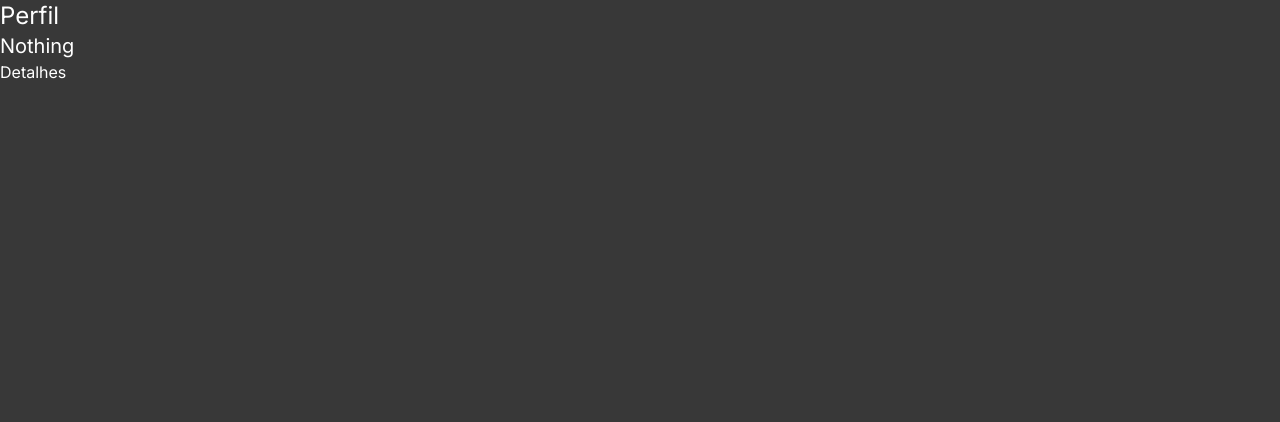
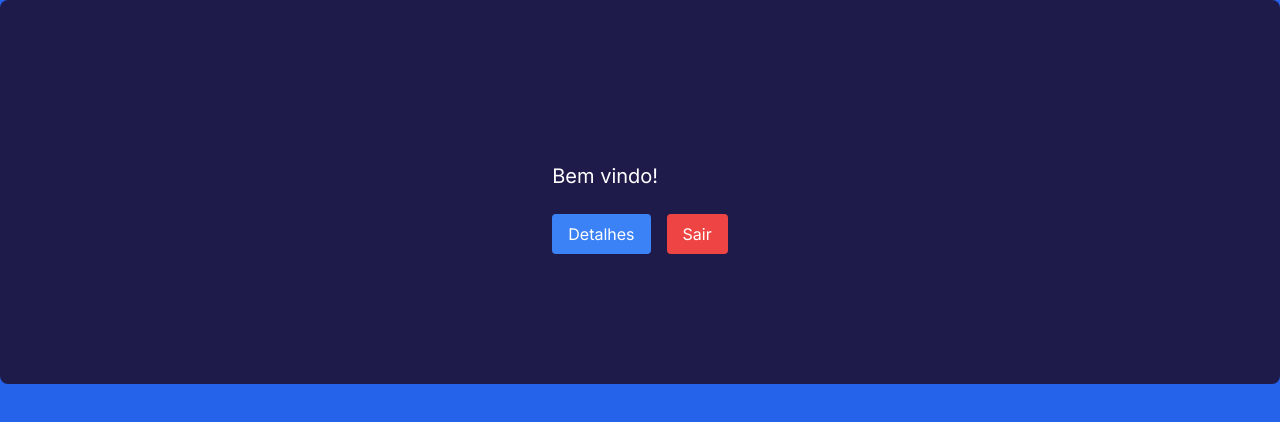
Before and after one commit to marclipe/app-auth, a Next.js app: page /profile in a window 1280 px wide. Shown: the top 422 px of the page. Built offline with nearby package versions, Linux system fonts and the light colour scheme.

Commit message:
Logout done!

```diff
--- a/package.json
+++ b/package.json
@@ -22,6 +22,7 @@
     "@types/bcryptjs": "^2.4.6",
     "@types/jsonwebtoken": "^9.0.6",
     "@types/node": "^20",
+    "@types/nodemailer": "^6.4.15",
     "@types/react": "^18",
     "@types/react-dom": "^18",
     "eslint": "^8",
--- /dev/null
+++ b/src/app/api/users/logout/route.ts
@@ -0,0 +1,12 @@
+import { NextRequest, NextResponse } from "next/server";
+
+export async function GET(request: NextRequest) {
+  console.log("Logout endpoint called");
+  try {
+    const response = NextResponse.json({ message: 'Logout successful' });
+    response.cookies.set('token', '', {maxAge: -1}); //remove the cookie
+    return response;
+  } catch (error: any) {
+    return NextResponse.json({error: error.message}, {status: 500});
+  }
+}
--- a/src/app/api/users/me/route.ts
+++ b/src/app/api/users/me/route.ts
@@ -13,7 +13,7 @@ export async function GET(request: NextRequest) {
     const user = await User.findOne({_id: userId}).select("-password");
     return NextResponse.json({
       message: "User found",
-      data: User
+      data: user
     })
   } catch (error: any) {
     return NextResponse.json({error: error.message}, {status: 400});
--- a/src/app/globals.css
+++ b/src/app/globals.css
@@ -4,7 +4,7 @@
 
 @layer base {
   body {
-    @apply bg-[#383838] text-white;
+    @apply bg-blue-600 text-white;
   }
 
   h1 {
--- a/src/app/helpers/mailer.ts
+++ b/src/app/helpers/mailer.ts
@@ -1,6 +1,44 @@
+import User from "@/models/userModel";
+import bcryptjs from "bcryptjs"
+import nodemailer from "nodemailer";
 
-export const sendEmail = async () => {
+export const sendEmail = async ({ email, emailType, userId }: any) => {
   try {
+    const hashedToken = await bcryptjs.hash(userId.toString(), 10);
+
+    if (emailType === "VERIFY") {
+      await User.findByIdAndUpdate(userId,
+        {
+          verifyToken: hashedToken,
+          verifyTokenExpiry: Date.now() + 3600000,
+        }
+      );
+    } else if(emailType === "RESET") {
+      await User.findByIdAndUpdate(userId, {
+        forgotPasswordToken: hashedToken,
+        forgotPasswordTokenExpiry: Date.now() + 3600000,
+      });
+    }
+
+    //nodemailer transport
+    var transport = nodemailer.createTransport({
+      host: "sandbox.smtp.mailtrap.io",
+      port: 2525,
+      auth: {
+        user: "4901e8dd071704",
+        pass: "9e5b29949209d9",
+      },
+    });
+
+    const mailOptions = {
+      from: '<your email id>',
+      to: email,
+      subject: emailType === "VERIFY" ? "Verify your email" : "Reset your password",
+      html: `<p>Click <a href="${process.env.domain}/verifyemail?token=${hashedToken}">here</a> to ${emailType === "VERIFY" ? "Verify your email" : "Reset your password"}</p>`
+    }
+
+    const mailresponse = await transport.sendMail(mailOptions);
+    return mailresponse;
 
   } catch (error: any) {
     return new Error(error.message);
--- a/src/app/login/page.tsx
+++ b/src/app/login/page.tsx
@@ -27,15 +27,6 @@ export default function SignupPage() {
       setLoading(false);
     }
   };
-
-  const logout = async () => {
-    try {
-      await axios.get("/api/users/logout");
-      router.push('/login');
-    } catch (error: any) {
-      console.log(error.message);
-    }
-  }
 
   return (
     <section className="flex flex-col md:flex-row min-h-screen">
--- a/src/app/page.tsx
+++ b/src/app/page.tsx
@@ -8,9 +8,9 @@ export default function Home() {
 
   return (
     <div className="mx-auto flex justify-center content-center h-auto">
-      <h3>What you wating for?</h3>
+      {/* <h3>What you wating for?</h3> */}
       <Link href="/signup">Signup</Link>
-      <ProfilePage/>
+      <ProfilePage />
     </div>
   );
 }
--- a/src/app/profile/page.tsx
+++ b/src/app/profile/page.tsx
@@ -6,18 +6,58 @@ import { useState } from "react";
 export default function ProfilePage() {
   const router = useRouter();
 
-  const [data, setData] = useState("nothing");
+  const [data, setData] = useState<{_id: string, username: string, email: string} | null>(null);
+  const [error, setError] = useState<string | null>(null);
 
   const getUserDetails = async () => {
-    const response = await axios.get("/api/users/me");
-    setData(response.data.data._id);
+    try {
+     const response = await axios.get("/api/users/me");
+     setData(response.data.data);
+    } catch (err) {
+      console.error(err);
+      setError("Failed to fetch user details");
+    }
+  };
+
+  const logout = async () => {
+    try {
+      console.log("Calling logout endpoint");
+      await axios.get("/api/users/logout");
+      router.push("/login");
+    } catch (error: any) {
+      console.log(error.message);
+    }
   };
 
   return (
-    <div>
-      <h1>Perfil</h1>
-      <h2>{data === "nothing" ? "Nothing" : data}</h2>
-      <button onClick={getUserDetails}>Detalhes</button>
+    <div className="bg-indigo-950 min-h-96 flex flex-col items-center justify-center rounded-lg p-8">
+      <div>
+        <h1 className="text-white text-3xl text-center pb-4">{data?.username}</h1>
+        {data ? (
+          <div>
+            <p>ID: {data._id}</p>
+            <p>Username: {data.username}</p>
+            <p>Email: {data.email}</p>
+          </div>
+        ) : (
+          <h2 className="text-white text-xl mt-4">Bem vindo!</h2>
+        )}
+        {error && <p className="text-red-500">{error}</p>}
+        <div className="flex justify-center gap-4">
+          <button
+            onClick={getUserDetails}
+            className="mt-6 px-4 py-2 bg-blue-500 text-white rounded hover:bg-blue-700"
+          >
+            Detalhes
+          </button>
+          <button
+            className="mt-6 px-4 py-2 bg-red-500 text-white rounded hover:bg-red-700"
+            onClick={logout}
+          >
+            Sair
+          </button>
+        </div>
+      </div>
     </div>
   );
 }
--- a/src/middleware.ts
+++ b/src/middleware.ts
@@ -5,10 +5,14 @@ export function middleware(request: NextRequest) {
 
   // Define paths that are considered public (accessible without a token)
   const isPublicPath = path === '/login' || path === '/signup' || path === '/verifyemail';
-  const isPrivatePath = path === '/' || path === 'profile';
+  const isPrivatePath = path === '/' || path === '/profile';
 
   //Get tokens of from the cookies
   const token = request.cookies.get('token')?.value || '';
+
+  if (path === "/api/users/logout") {
+    return NextResponse.next();
+  }
 
   if (isPublicPath && token) {
     return NextResponse.redirect(new URL('/', request.nextUrl));
```
Also changed, not shown: 2 other files (tests, documents, lock files or other folders).
